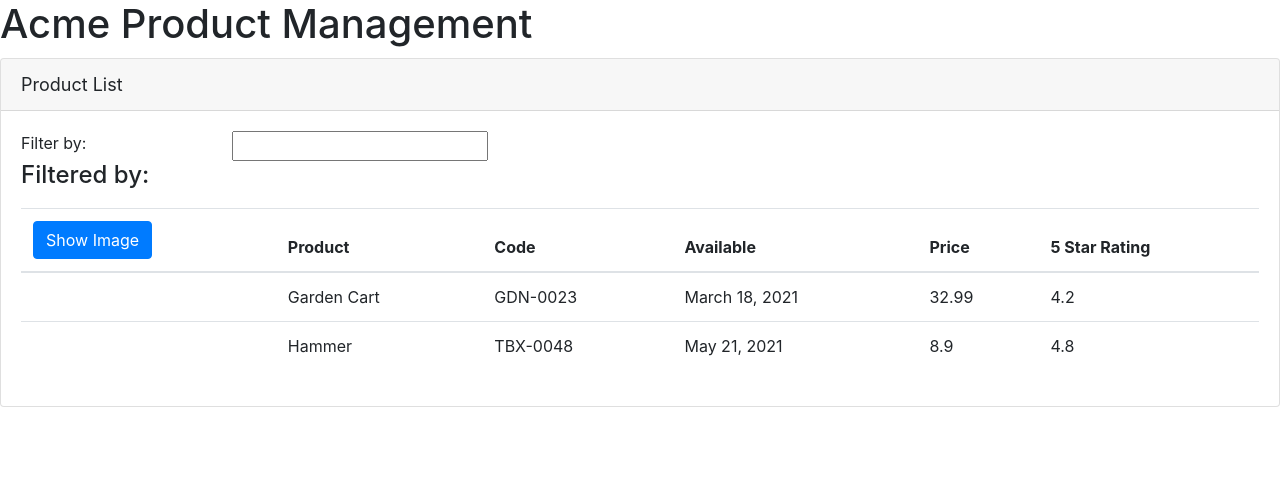
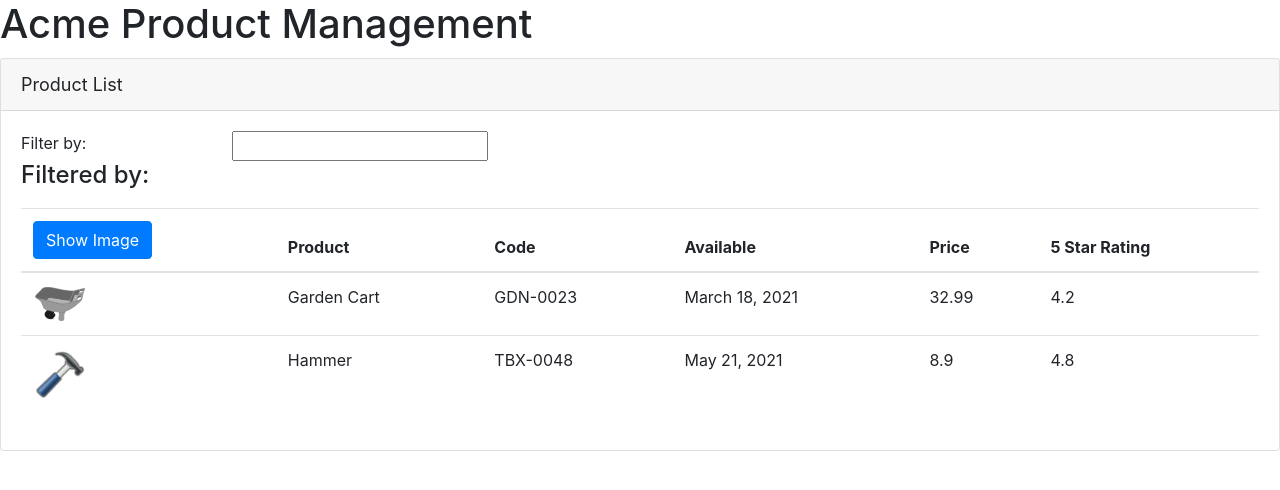
Before and after one commit to halvorson34/AngularGettingStarted, an Angular app: page / in a window 1280 px wide. Shown: the top 490 px of the page. Built offline with nearby package versions, Linux system fonts and the light colour scheme.

Commit message:
binded image properties with class properties from ProdcutListComponent

```diff
--- a/src/app/products/product-list.component.html
+++ b/src/app/products/product-list.component.html
@@ -32,7 +32,11 @@
                 </thead>
                 <tbody>
                     <tr *ngFor='let product of products'>
-                        <td></td>
+                        <td><img [src]='product.imageUrl'
+                            [title]='product.productName'
+                            [style.width.px]='imageWidth'
+                            [style.margin.px]='imageMargin'>
+                        </td>
                         <td>{{product.productName}}</td>
                         <td>{{product.productCode}}</td>
                         <td>{{product.releaseDate}}</td>
--- a/src/app/products/product-list.component.ts
+++ b/src/app/products/product-list.component.ts
@@ -6,6 +6,8 @@
 })
 export class ProductListComponent {
     pageTitle: string = 'Product List';
+    imageWidth: number = 50;
+    imageMargin: number = 2;
     products: any[] = [
         {
             "productId": 2,
```
